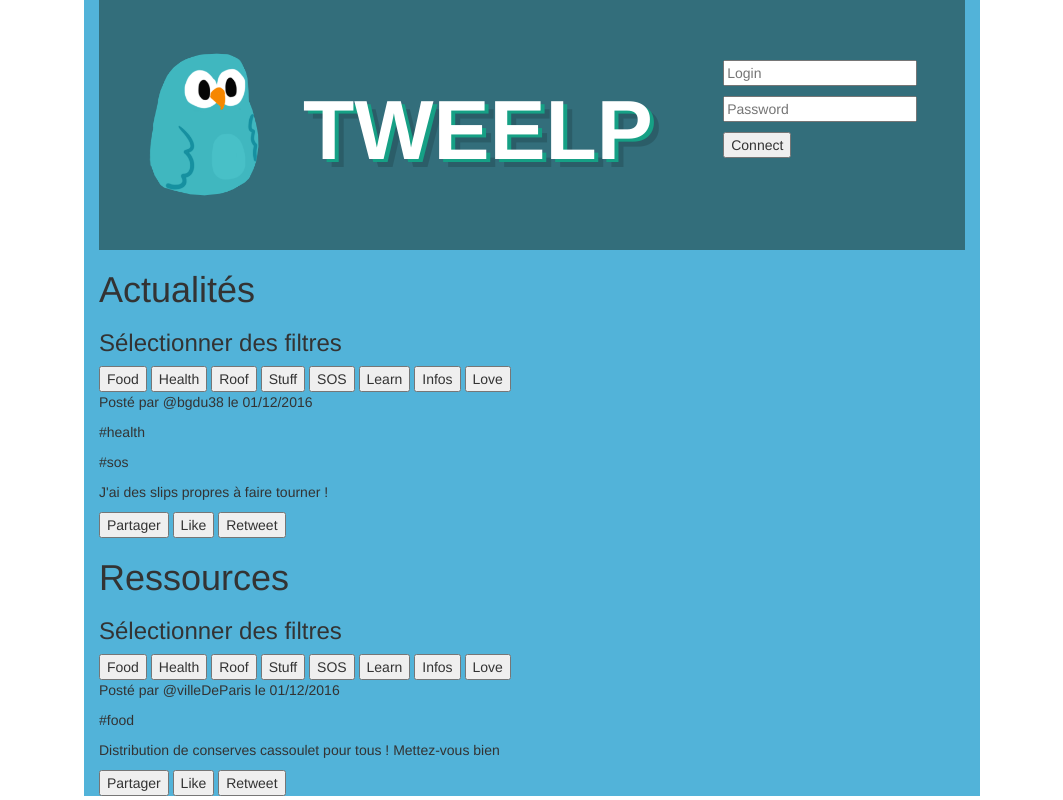
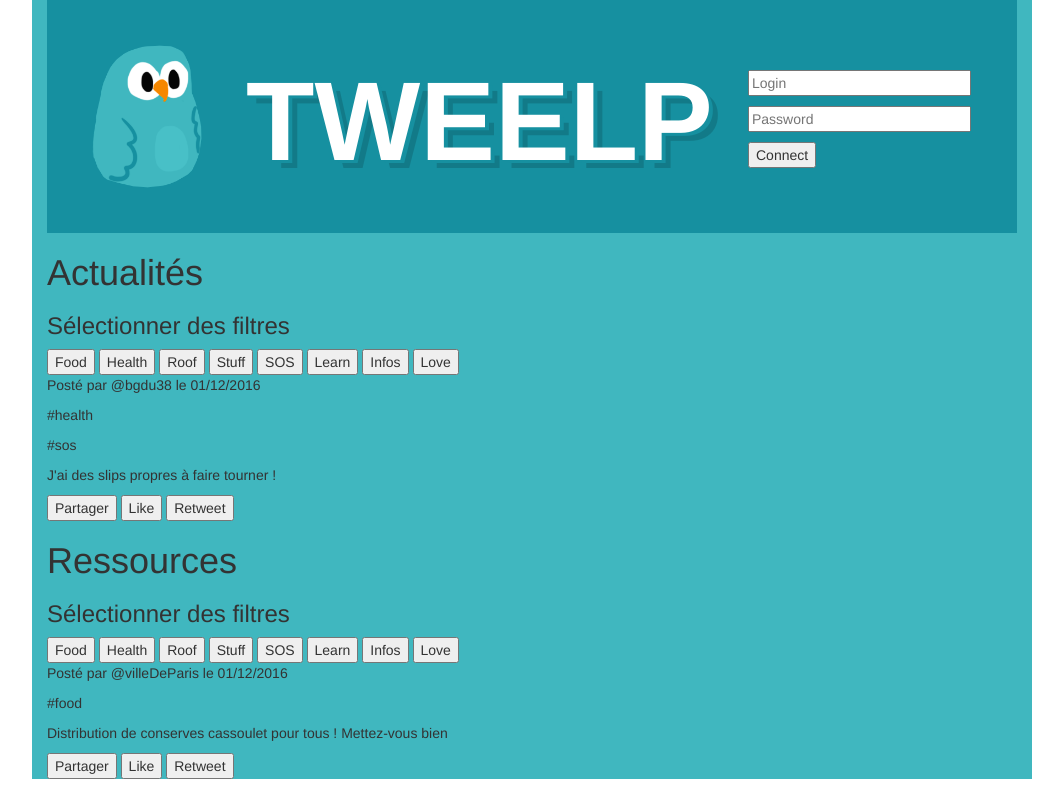
Before and after one commit to kariamoss/nuitdelinfo2016, a PHP site: page / in a window 1280 px wide. Shown: the whole page, without its empty margins (108-1171 px from the left). Run offline with PHP 8.4, Linux system fonts and the light colour scheme.

Commit message:
dkljrgbqrilufbqzerk

```diff
--- a/css/style.css
+++ b/css/style.css
@@ -3,36 +3,45 @@
 }
 
 .container{
-	background-color: #52B3D9;
-	max-width: 70%;
+	background-color: #40b7bf;
+	max-width: 1000px;
 	margin: 0 auto;
+	padding-left:300px;
+	padding-left: 300px;
+
 }
 
 .header{
+	position: relative;
+	left:0;
+	height:100%;
 	width:100%;
-	height:100%;
-	background-color: #336E7B;
+	background-color: #1690a0;
 	display:inline-flex;
-	padding: 50px 10px;
+	padding: 40px 0px;
 }
 
 .header .logo{
 	float: left;
 	width: 70%;
 	margin: 0px 20px;
+	text-align: center;
 }
 
 .header h1{
 	display: inline-block;
-	font-size:  6em;
+	font-size:  8em;
 	font-weight: bold;
 	margin-left: 20px;
 	vertical-align: middle;
 	color:#fff;
-	text-shadow: 4px 3px 0 #16a085,9px 8px 0 rgba(0,0,0,0.15);
+	text-shadow: 4px 3px 0 #1690a0,9px 8px 0 rgba(0,0,0,0.15);
 }
 
+
+
 .header .login{
+	margin-top: 20px;
 	float: right;
 	width:30%;
 }
```
